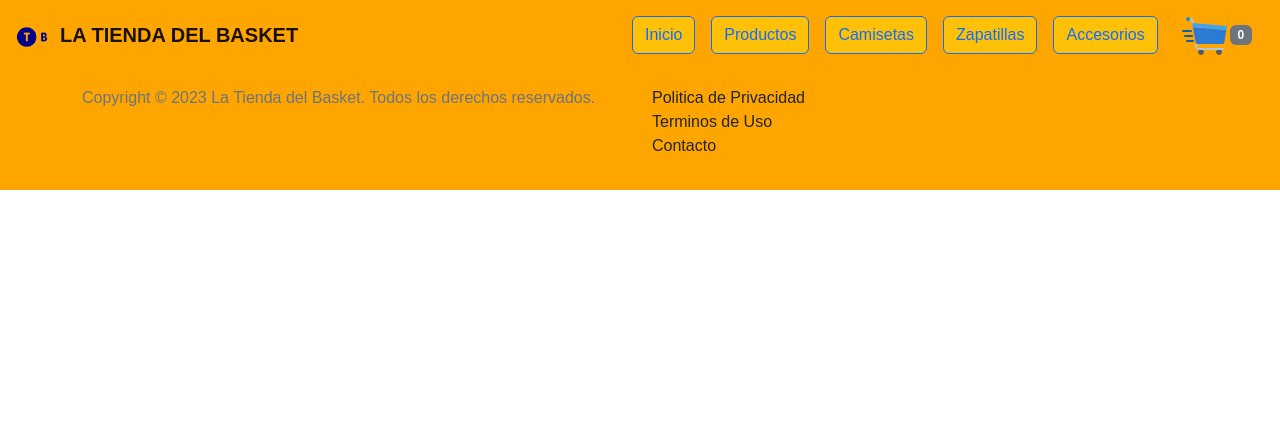
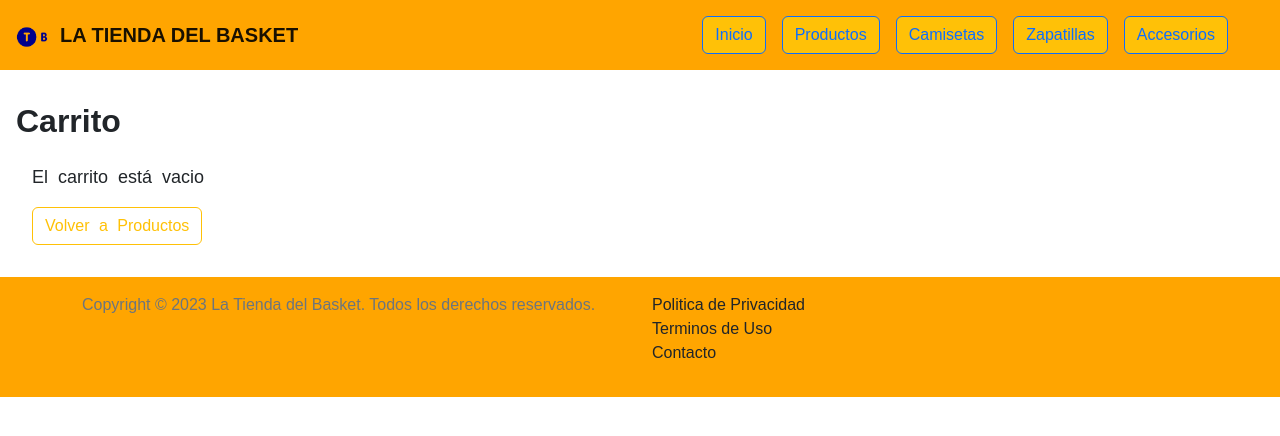
Before and after one commit to JacoboLerner/PreEntrega1React_Lerner, a React (Create React App) app: page /cart in a window 1280 px wide. Shown: the top 436 px of the page. Built offline with nearby package versions, Linux system fonts and the light colour scheme.

Commit message:
Actualizaciones para ultima entrega

```diff
--- a/src/App.css
+++ b/src/App.css
@@ -4,8 +4,9 @@
     box-sizing: border-box;
     font-family: sans-serif;
 }
-
-
+.spinner{
+    min-height: 100vh;
+}
 .producto-detalle {
     padding-block: 2rem;
     display: grid;
@@ -52,3 +53,27 @@
     margin-top: 1rem;
     font-weight: 600;
 }
+
+section {
+    margin: 0px;
+    padding: 0px;
+  }
+
+  .img-cart {
+    width: 150px;
+    height: 200px;
+  }
+
+  .totalprice-cart {
+    margin-left: 320px;
+    margin-top: 70px;
+  }
+
+  .underline {
+    text-decoration: underline;
+  }
+
+  .font-carrito {
+    font-size: 18px;
+    word-spacing: 5px;
+  }
--- a/src/App.jsx
+++ b/src/App.jsx
@@ -6,20 +6,26 @@ import "./App.css"
 import ItemDetailContainer from './components/ItemDetailContainer/ItemDetailContainer';
 import { BrowserRouter,Route, Routes } from 'react-router-dom';
 import Footer from './components/Footer/Footer';
+import { CartProvider } from './components/context/CartContext';
+import Cart from './components/Cart/Cart';
+
 
 
 function App() {
   return (
     <div className="App">
     <BrowserRouter >
+      <CartProvider>
         <Navbar/>
         <Routes>
           <Route path="/" element={<ItemListContainer greeting={"¡Bienvenidos a la Tienda del Basket!"}/>} />
           <Route path="/item/:id" element={<ItemDetailContainer/>}/>
           <Route path="/productos" element={<ItemListContainer/>}/>
           <Route path="/categorias/:categoriaId" element={<ItemListContainer/>}/>
+          <Route path="/cart" element={<Cart/>}/>
         </Routes>
         <Footer/>
+      </CartProvider>
     </BrowserRouter>
     </div>
   );
--- /dev/null
+++ b/src/components/Cart/Cart.jsx
@@ -0,0 +1,29 @@
+import { useContext } from "react"
+import { CartContext } from "../context/CartContext"
+import { Link } from "react-router-dom"
+import CartItem from "../CartItem/CartItem"
+
+const Cart =()=>{
+    const {cartlist,  vaciarCart, totalPrice, cartCounter}= useContext(CartContext)
+
+    return (
+        <section className="cartList mt-3 p-3">
+                <h2 className='ml-5 fontDetail'><b>Carrito</b></h2>
+                {cartlist.map(item => (CartItem ({item})))}
+                <div className='totalprice-cart row p-3'>
+                    {totalPrice() === 0
+                        ? null
+                        : <h4 className='mr-5'>Precio total: ${totalPrice()}</h4>}
+                    {cartCounter() === 0
+                    ?  <div className='ml-5 font-carrito p-'>
+                            <p className='mr-5'>El carrito está vacio</p>
+                            <Link to='/' className= "btn btn-outline-warning">Volver a Productos</Link>
+                        </div>
+                    : <div className="row gap-3"> <button className="col btn btn-outline-warning ml-5 text-center" onClick={() => { vaciarCart() }} >Vaciar Carrito</button>
+                     <Link to='/' className="btn btn-outline-info ml-5 text-center col" >Agregar mas productos</Link> </div>}
+                </div>
+        </section>
+        )
+    }
+
+export default Cart;
--- /dev/null
+++ b/src/components/CartItem/CartItem.jsx
@@ -0,0 +1,34 @@
+import { useContext } from "react";
+import { Link } from "react-router-dom";
+import { CartContext } from "../context/CartContext";
+
+
+const CartItem =({item})=>{
+    const { removeItem}= useContext(CartContext)
+
+    return (
+        <div className="row g-0 ml-5 mb-5 mt-5">
+            <div className="col-md-3">
+                <img src={item.img} className="img-fluid rounded-start img-cart" alt={item.descripcion}/>
+            </div>
+            <div className="col-md-8">
+                <div className="card-body" key={item.id}>
+                    <h5 className="card-title">{item.titulo}</h5>
+                    <div className="row">
+                        <p className="ml-3 mr-5">{item.cantidad} x ${item.precio}</p>
+                        <p>Total Parcial : ${item.cantidad * item.precio}</p>
+                    </div>
+                    <button className= 'btn btn-danger' onClick={() => removeItem(item.id)} >
+                        <svg xmlns="http://www.w3.org/2000/svg" width="16" height="16" fill="currentColor" className='bi bi-trash' viewBox="0 0 16 16">
+                            <path d="M5.5 5.5A.5.5 0 0 1 6 6v6a.5.5 0 0 1-1 0V6a.5.5 0 0 1 .5-.5zm2.5 0a.5.5 0 0 1 .5.5v6a.5.5 0 0 1-1 0V6a.5.5 0 0 1 .5-.5zm3 .5a.5.5 0 0 0-1 0v6a.5.5 0 0 0 1 0V6z"/>
+                            <path fillRule="evenodd" d="M14.5 3a1 1 0 0 1-1 1H13v9a2 2 0 0 1-2 2H5a2 2 0 0 1-2-2V4h-.5a1 1 0 0 1-1-1V2a1 1 0 0 1 1-1H6a1 1 0 0 1 1-1h2a1 1 0 0 1 1 1h3.5a1 1 0 0 1 1 1v1zM4.118 4 4 4.059V13a1 1 0 0 0 1 1h6a1 1 0 0 0 1-1V4.059L11.882 4H4.118zM2.5 3V2h11v1h-11z"/>
+                        </svg>
+                    </button>
+                    <hr className='mt-5'></hr>
+                </div>
+            </div>
+        </div>
+    );
+    }
+
+export default CartItem
--- a/src/components/CartWidget/CartWidget.jsx
+++ b/src/components/CartWidget/CartWidget.jsx
@@ -1,10 +1,16 @@
-import cart from "./assets/cart.png"
+import { useContext } from "react"
+import carrito from "./assets/cart.png"
+import { CartContext } from "../context/CartContext"
+import { Link } from "react-router-dom"
 
 const CartWidget =()=>{
+    const {cartCounter}=useContext(CartContext)
     return(
         <div className="px-3">
-            <img src={cart} alt="carrito-widget" de compras/>
-            <span className="badge text-bg-secondary">{0}</span>
+            <Link to="/cart" style={{display : cartCounter() >0 ? "block" : "none"}}>
+                <img src={carrito} alt="carrito-widget" />
+                <span className="badge text-bg-secondary">{cartCounter()}</span>
+            </Link>
         </div>
     )
 }
--- a/src/components/ItemCount/ItemCounts.jsx
+++ b/src/components/ItemCount/ItemCounts.jsx
@@ -10,7 +10,9 @@ const ItemCount =({stock,inicial, onAdd})=>{
     const sumar =()=>{
         if (cantidad <stock){
             setCantidad(cantidad + 1)
-        }
+        }else{
+            alert("¡No hay mas stock!")
+         }
     }
 
     const restar =()=> {
--- a/src/components/ItemDetailContainer/ItemDetailContainer.jsx
+++ b/src/components/ItemDetailContainer/ItemDetailContainer.jsx
@@ -2,24 +2,33 @@ import { useEffect, useState } from "react"
 import { pedirItemPorID } from "../../asyncMock";
 import ItemDetail from "../ItemDetail/ItemDetail";
 import { useParams } from "react-router-dom";
+import MySpinner from "../Spinner/Spinner";
 
 
 
 const ItemDetailContainer = () => {
     const[item, setItem] =useState(null);
     const id = useParams().id;
+    const [loading, setLoading] = useState(true);
+
     useEffect(()=>{
         pedirItemPorID(Number(id))
         .then((res)=>{
         setItem(res);
     })
+    .finally(() => setLoading(false))
     },[id])
 
-  return (
+    if(loading){
+      return(
+        <MySpinner/>
+      )
+    }else{
+    return (
     <div>
-      {item && <ItemDetail item={item}/>}
+      {item && <ItemDetail id={item.id} nombre={item.nombre} img={item.img} categoria={item.categoria} stock={item.stock} precio={item.precio} descripcion={item.descripcion}/>}
     </div>
   )
-}
+}}
 
 export default ItemDetailContainer
--- a/src/components/ItemListContainer/ItemListContainer.jsx
+++ b/src/components/ItemListContainer/ItemListContainer.jsx
@@ -3,8 +3,10 @@ import "./ItemListContainer.css"
 import { getProductos } from "../../asyncMock"
 import ItemList from "../ItemList/ItemList"
 import { useParams } from "react-router-dom"
+import MySpinner from "../Spinner/Spinner"
 
 const ItemListContainer = ({greeting})=> {
+    const [loading, setLoading] = useState(true)
     const [productos, setProductos]= useState([])
     const [titulo,setTitulo]=useState("Productos")
     const categoriaId=useParams().categoriaId
@@ -14,23 +16,38 @@ const ItemListContainer = ({greeting})=> {
         .then (respuesta=> {
             if (categoriaId){
                 setProductos(respuesta.filter((prod)=> prod.categoria === categoriaId));
-                setTitulo(categoriaId);
+                setTitulo(categoriaId)
+                .finally(() => setLoading(false))
             } else{
                 setProductos(respuesta)
                 setTitulo("Productos");
+                setLoading(false)
             }
 
         })
         .catch(error =>{
             console.error(error)
-        })
+        }
+
+        ).finally(() => {
+            setLoading(false)
+				})
     },[categoriaId])
+
+    if(loading){
+        return(
+        <div className="spinner">
+            <MySpinner/>
+        </div>
+
+        )
+      }else{
     return (
         <div>
             <h1 className=" listTitulo d-flex text-center justify-content-center">{greeting}</h1>
             <ItemList productos={productos} titulo= {titulo}/>
         </div>
     )
-}
+}}
 
 export default ItemListContainer
--- a/src/components/Spinner/Spinner.jsx
+++ b/src/components/Spinner/Spinner.jsx
@@ -3,7 +3,7 @@ import React from 'react';
 
 const MySpinner = () => {
     return (
-      <div className="text-center">
+      <div className="text-center pt-5">
         <div className="spinner-border" role="status">
           <span className="sr-only">Cargando...</span>
         </div>
--- /dev/null
+++ b/src/components/context/CartContext.js
@@ -0,0 +1,65 @@
+import { createContext, useState } from "react"
+
+export const CartContext = createContext ()
+
+
+export const CartProvider = ({children})=> {
+    const [cartlist, setCartlist]=useState (JSON.parse(localStorage.getItem("carrito",))||[])
+    const setCarrito=()=>{
+        localStorage.setItem("carrito", JSON.stringify(cartlist));
+    }
+    const addItem =(item, cantidad)=> {
+        isInCart(item.id)
+        ? sumarCantidad(item, cantidad)
+        : setCartlist([...cartlist, {...item, cantidad}])
+        localStorage.setItem("carrito", JSON.stringify(cartlist));
+     }
+
+    const removeItem = (itemId)=>{
+        const cartActualizado = cartlist.filter(prod => prod.id !== itemId)
+        setCartlist(cartActualizado)
+        localStorage.setItem("carrito", JSON.stringify(cartActualizado));
+    }
+
+    const vaciarCart=()=>{
+        setCartlist([])
+        localStorage.setItem("carrito", JSON.stringify([]));
+    }
+    const isInCart=(itemId)=>{
+        return cartlist.some(prod => prod.id === itemId)
+    }
+    const cartCounter = () => {
+        const totalItems = cartlist.reduce((acc, item) => acc + item.cantidad, 0)
+        return totalItems;
+    }
+
+    const sumarCantidad = (item, cantidad) => {
+        const newProducts = cartlist.map((prod) => {
+            if (prod.id === item.id) {
+                const newProduct = {
+                    ...prod,
+                    cantidad: prod.cantidad + cantidad,
+                };
+                return newProduct;
+            } else {
+                return prod;
+            }
+        });
+        setCartlist(newProducts);
+        localStorage.setItem("carrito", JSON.stringify(newProducts));
+    };
+
+    const totalPrice = () => {
+        let totalCarrito = 0;
+        cartlist.forEach((prod) => {
+            totalCarrito += prod.precio * prod.cantidad;
+        });
+        return totalCarrito;
+    }
+
+    return (
+        <CartContext.Provider value ={{cartlist,setCarrito, totalPrice,cartCounter,addItem,sumarCantidad, removeItem, vaciarCart}}>
+            {children}
+        </CartContext.Provider>
+    )
+}
```
Also changed, not shown: src/components/ItemDetail/ItemDetail.jsx (+22 -12 lines). Lines whose indentation alone changed are shown as unchanged.
